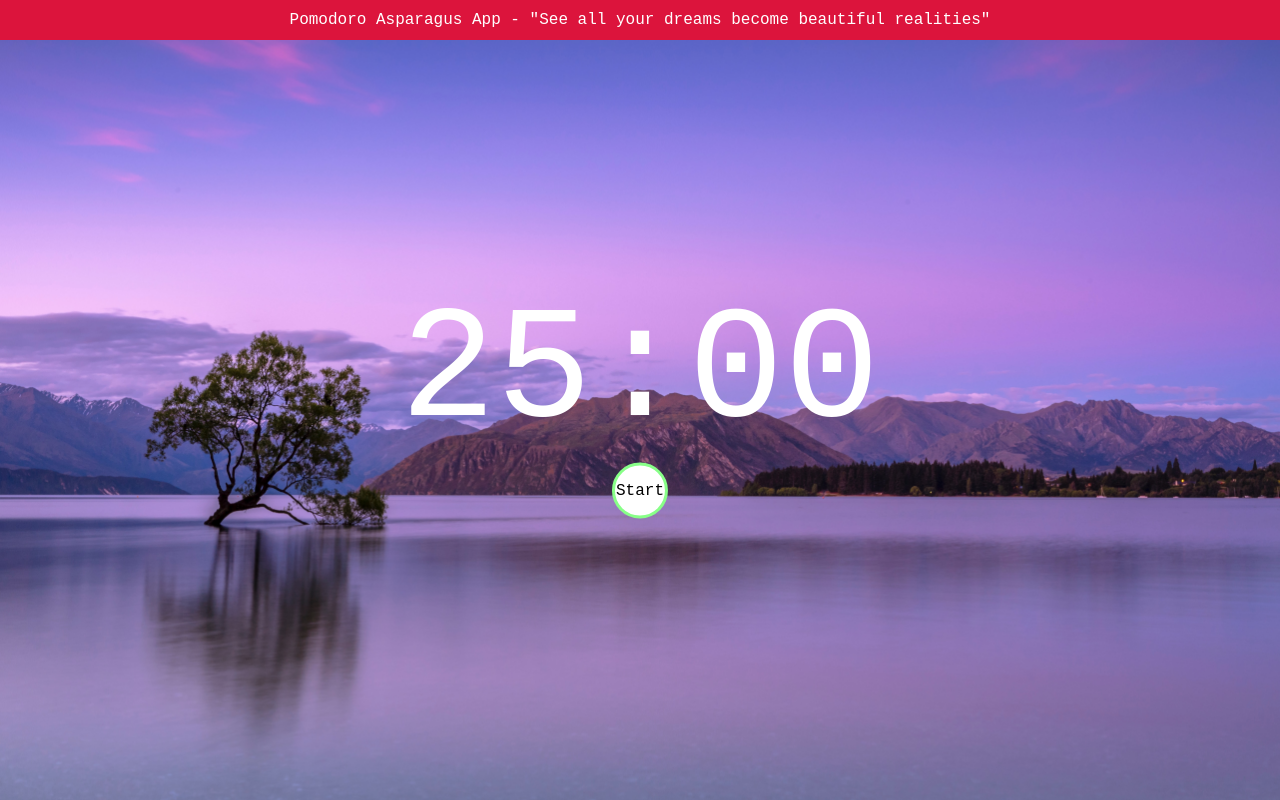
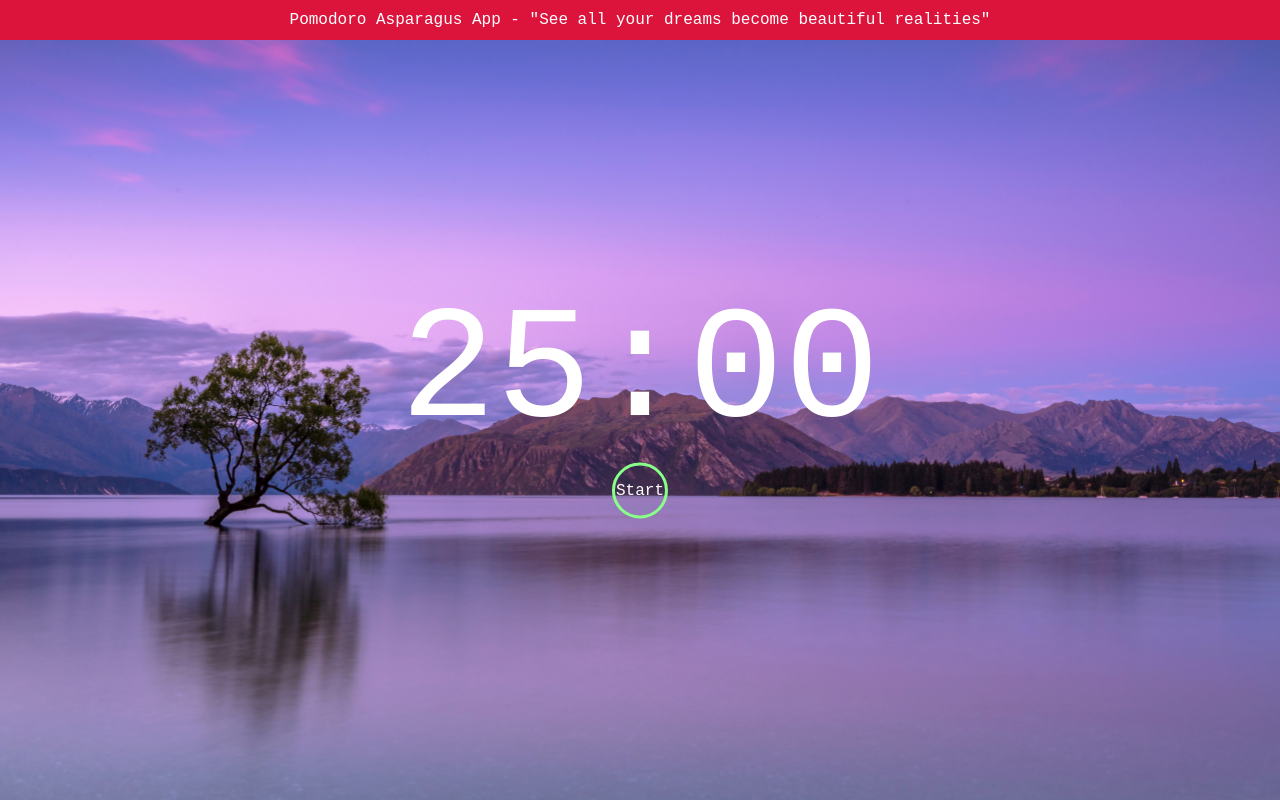
Before and after one commit to jackisrong/Pomodoro, a plain HTML site: page index.html in a window 1280 px wide. Drawn offline with Linux system fonts and the light colour scheme.

Commit message:
Improved button style

```diff
--- a/style.css
+++ b/style.css
@@ -53,10 +53,14 @@ html, body {
 	text-align: center;
 	cursor: pointer;
 	transition-duration: 0.4s;
-	color: #000;
-	background: #fff;
+	color: #fff;
+	background: transparent;
 	/* These are usually set in the individual id sections of this CSS file */
 	border-color: #000;
+}
+
+.circleButton:hover {
+	color: #000;
 }
 
 #startButton {
```
